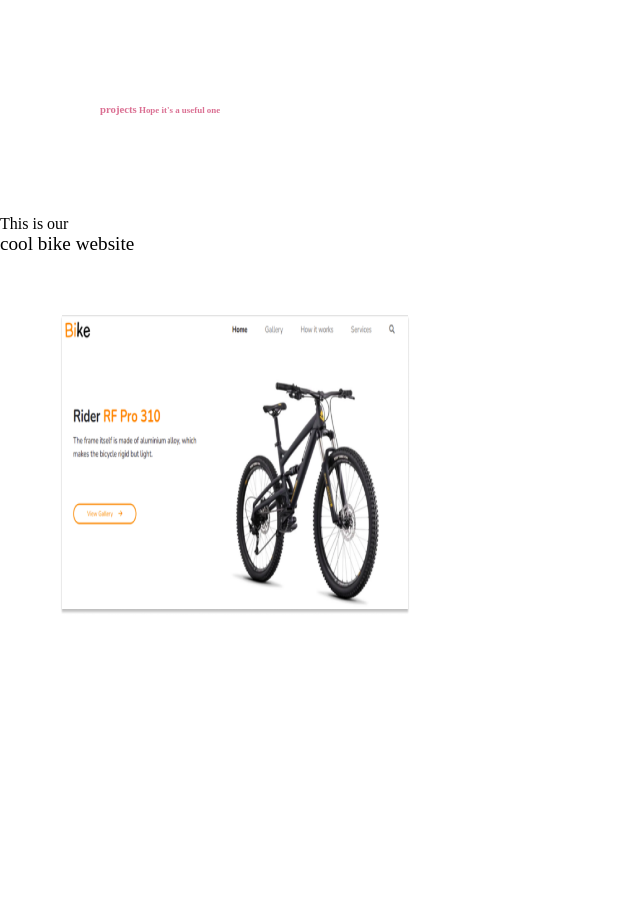
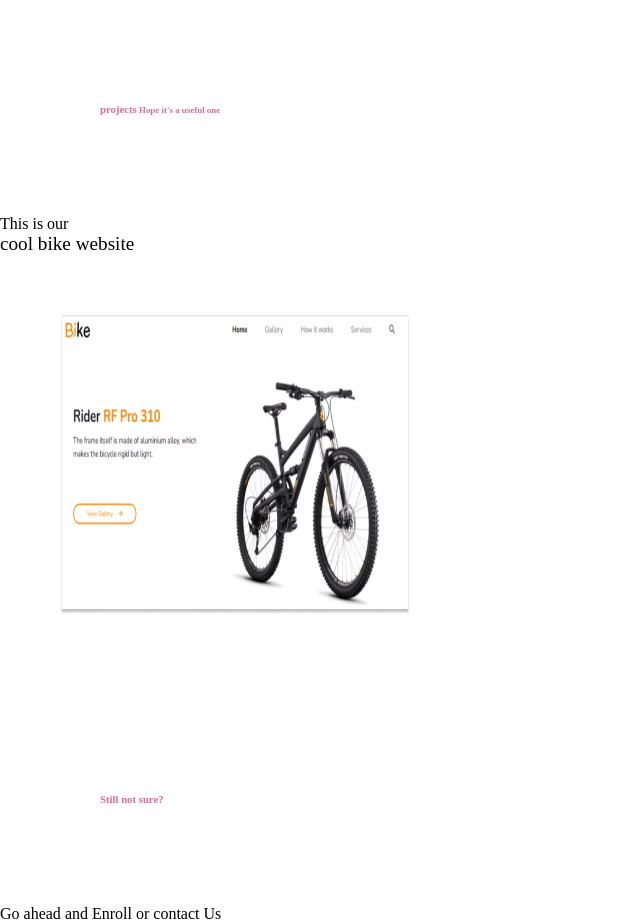
Before and after one commit to phinic925/moringa-school-website, a plain HTML site: page index.html in a window 1280 px wide. Shown: the part 3433-4356 px from the top of the page, without its empty margins (0-640 px from the left). Before the commit the page ends 4108 px from the top, so only its background shows below. Drawn offline with Linux system fonts and the light colour scheme.

Commit message:
add files to the page

```diff
--- a/index.html
+++ b/index.html
@@ -88,8 +88,10 @@
 </div>
 <div class="mor">
   <span class="now">Read </span>
-  <span class="exp"> out</span>
-  <span class="exp"> stories</span>
+    <span class="mor">
+    <span class="now">Read </span>
+    <span class="exp"> out</span>
+    <span class="exp"> stories</span>
 
 </div>
 
@@ -120,8 +122,23 @@
 
 <p>This is our
   <br>
-  <h><big>cool bike website</big></h>
+  <h> <big>cool bike website</big></h>
   <div class="dir1">
     <img src="assets/images/image 9.png">
   </div>
 </p>
+<br>
+<h6>Still not sure?</h6>
+</div>
+<div class="mor">
+    <span class="mor">
+    <span class="exp"> Go</span>
+    <span class="exp"> ahead</span>
+    <span class="exp"> and</span>
+    <span class="exp"> Enroll</span>
+    <span class="exp"> or</span>
+    <span class="exp"> contact</span>
+    <span class="exp"> Us</span>
+
+
+</div>
```
